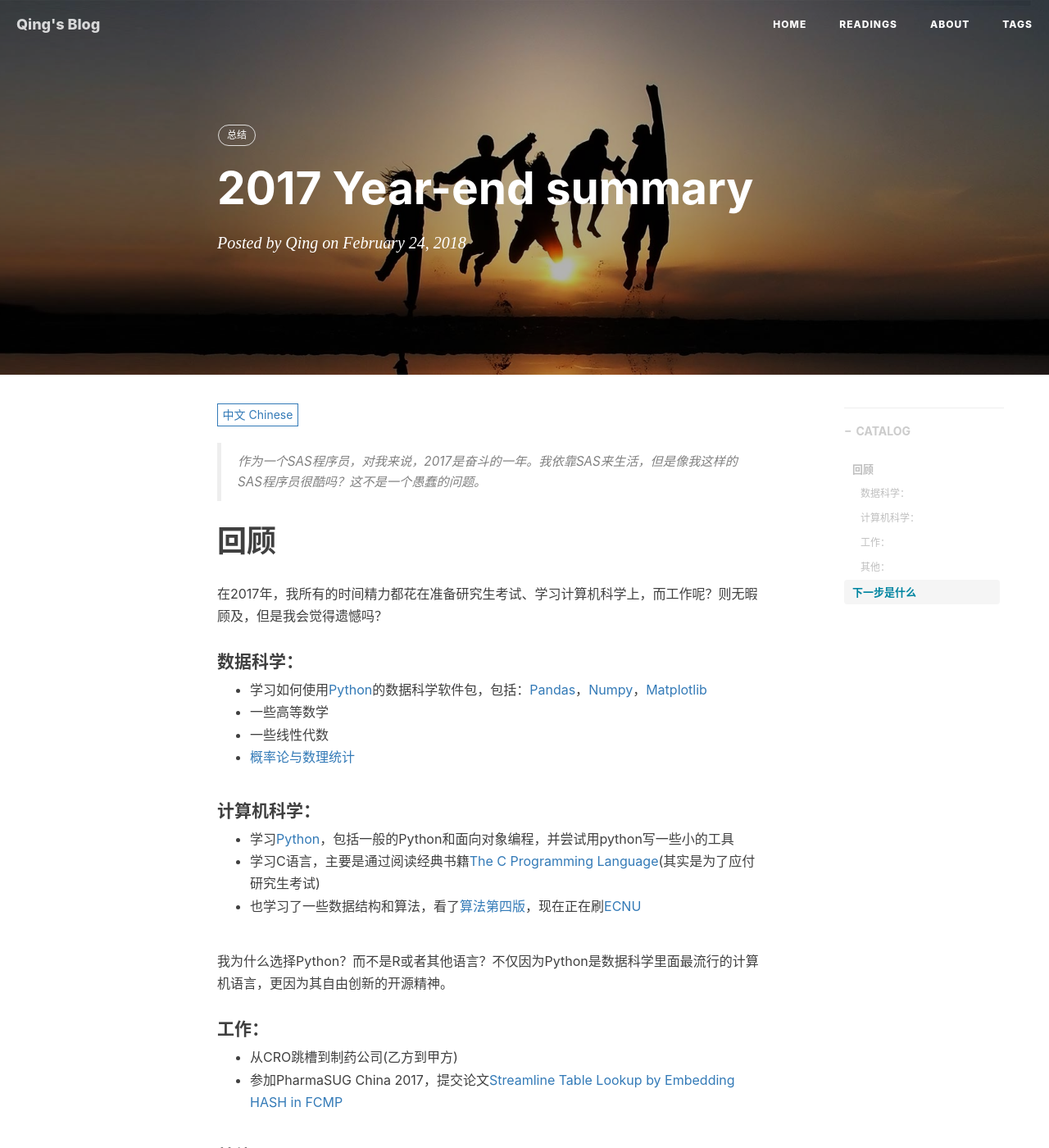
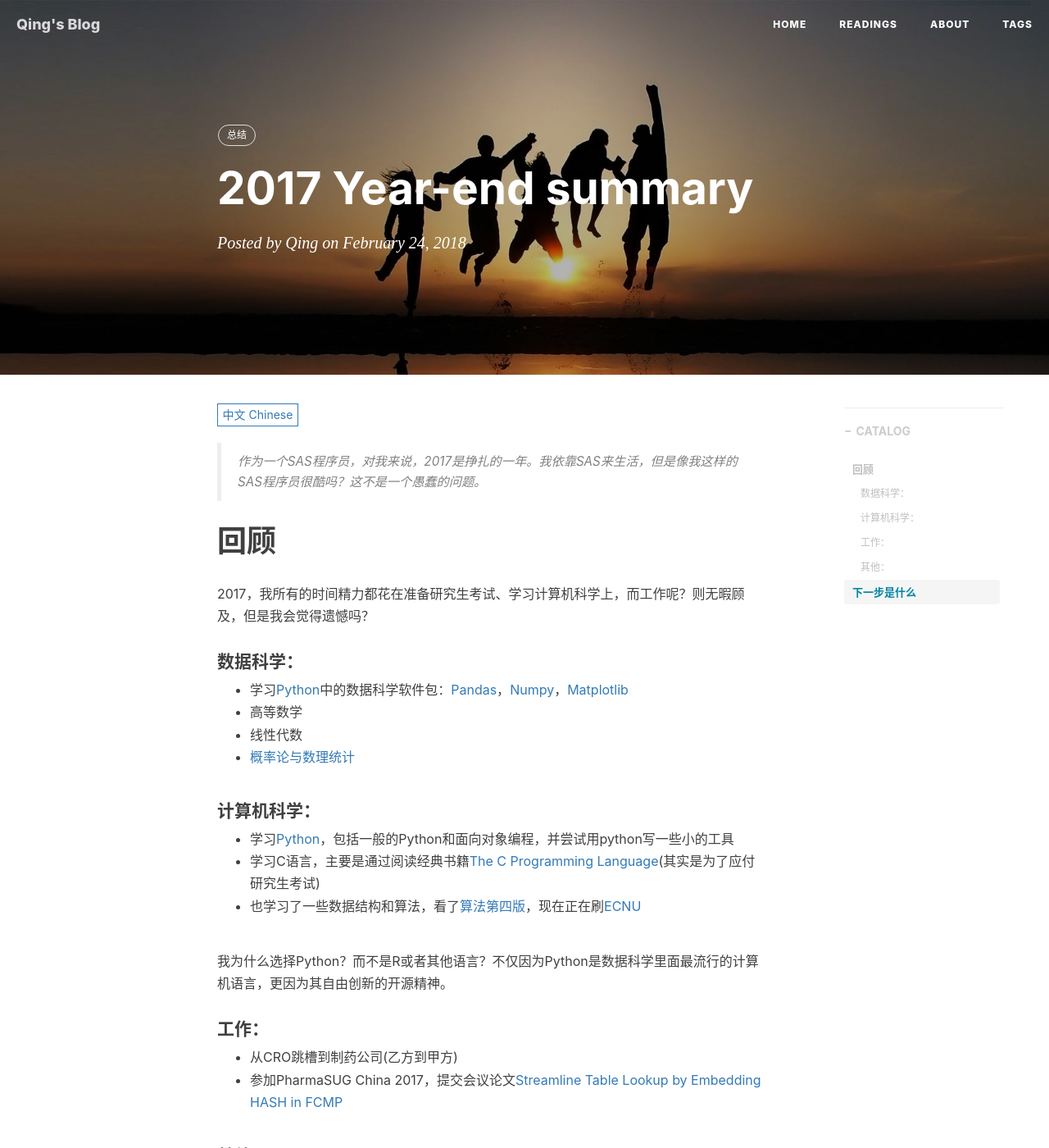
Before and after one commit to 77QingLiu/77QingLiu.github.io, a Jekyll site: the page built from _posts/2018-02-24-2017-year-end-summary.md, in a window 1280 px wide and 1400 px high. Shown: the whole window at 82% size. Built offline with Jekyll 4.4.1, drawn with Linux system fonts in a browser that asks for light colours; nearby versions of some CDN libraries; comment, search, counter and statistics services are not loaded.

Commit message:
修改措辞

```diff
--- a/_posts/2017-year-end-summary/zh.md
+++ b/_posts/2017-year-end-summary/zh.md
@@ -1,13 +1,13 @@
-> 作为一个SAS程序员，对我来说，2017是奋斗的一年。我依靠SAS来生活，但是像我这样的SAS程序员很酷吗？这不是一个愚蠢的问题。
+> 作为一个SAS程序员，对我来说，2017是挣扎的一年。我依靠SAS来生活，但是像我这样的SAS程序员很酷吗？这不是一个愚蠢的问题。
 
 
 # 回顾
-在2017年，我所有的时间精力都花在准备研究生考试、学习计算机科学上，而工作呢？则无暇顾及，但是我会觉得遗憾吗？
+2017，我所有的时间精力都花在准备研究生考试、学习计算机科学上，而工作呢？则无暇顾及，但是我会觉得遗憾吗？
 
 #### 数据科学：
-* 学习如何使用[Python](https://www.python.org/)的数据科学软件包，包括：[Pandas](https://pandas.pydata.org/)，[Numpy](http：// www。 numpy.org/)，[Matplotlib](https://matplotlib.org/)
-* 一些高等数学
-* 一些线性代数
+* 学习[Python](https://www.python.org/)中的数据科学软件包：[Pandas](https://pandas.pydata.org/)，[Numpy](http：// www。 numpy.org/)，[Matplotlib](https://matplotlib.org/)
+* 高等数学
+* 线性代数
 * [概率论与数理统计](https://book.douban.com/subject/2285151/)
 
 #### 计算机科学：
@@ -19,7 +19,7 @@
 
 #### 工作：
 * 从CRO跳槽到制药公司(乙方到甲方)
-* 参加PharmaSUG China 2017，提交论文[Streamline Table Lookup by Embedding HASH in FCMP](http://www.lexjansen.com/pharmasug-cn/2017/AD/PharmaSUG-China-2017-AD02.pdf)
+* 参加PharmaSUG China 2017，提交会议论文[Streamline Table Lookup by Embedding HASH in FCMP](http://www.lexjansen.com/pharmasug-cn/2017/AD/PharmaSUG-China-2017-AD02.pdf)
 
 #### 其他：
 * 参加了全国研究生统一考试，目标：[华东师范大学](http://www.ecnu.edu.cn/)非全日制研究生。（update: **已过线，等待复试**）
```
